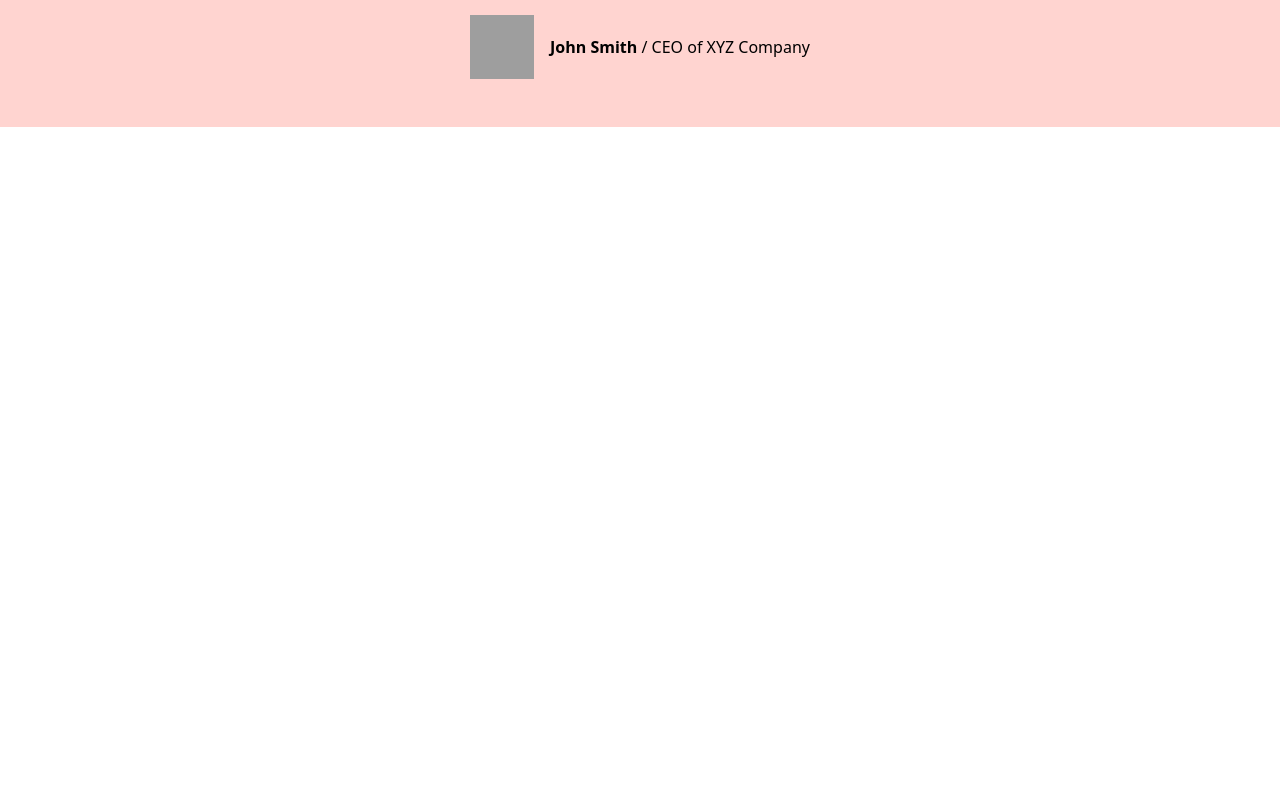
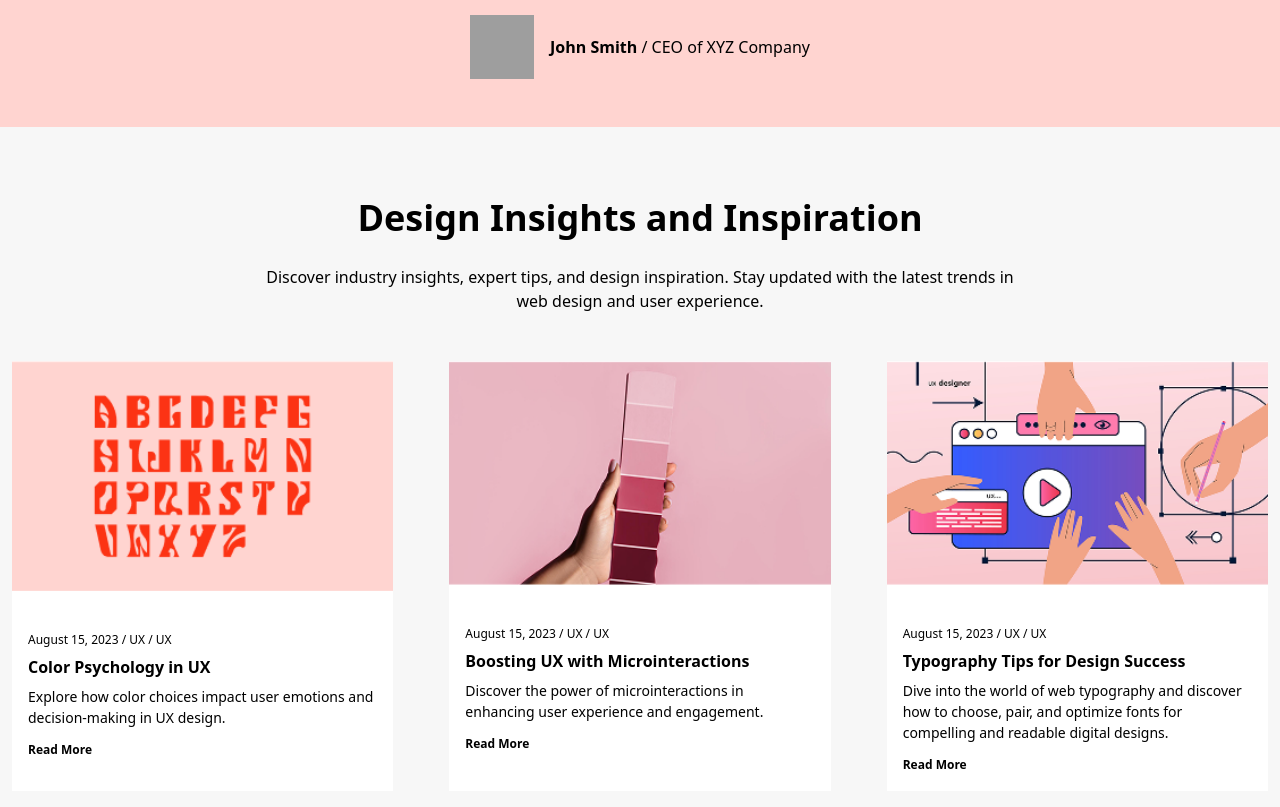
Before and after one commit to shagorpixel/simple-portfullio-reactjs, a React (Vite) app: page / in a window 1280 px wide. Shown: the part 3140-3947 px from the top of the page. Before the commit the page ends 3267 px from the top, so only its background shows below. Built offline with nearby package versions, Linux system fonts and the light colour scheme; grey boxes are pictures that could not be loaded.

Commit message:
Add Blog Section

```diff
--- /dev/null
+++ b/src/Pages/Home/Components/Blog.jsx
@@ -0,0 +1,35 @@
+import React from 'react';
+import { blogs } from '../Data/blogs';
+
+const Blog = () => {
+    return (
+        <section className="py-16 bg-[#F7F7F7]">
+        <div className="container px-3 mx-auto space-y-12 pb-8">
+          <div className=" max-w-3xl mx-auto text-center space-y-5 ">
+            <h2 className=" leading-[150%] font-bold text-4xl">Design Insights and Inspiration</h2>
+            <p className=" font-normal text-base leading-[150%]">Discover industry insights, expert tips, and design inspiration. Stay updated with the latest trends in web design and user experience.</p>
+          </div>
+
+          <div className=" grid grid-cols-1 md:grid-cols-3 gap-14 ">
+            {
+                blogs.map((blog,index)=>
+                <div className=" space-y-6 bg-white">
+                    <img className=" w-full" src={blog.image} alt={blog.title} />
+                    <div className=" space-y-2 p-4">
+                        <h6 className=" text-xs leading-[150%]">{blog.date} / UX</h6>
+                        <h3 className=" text-base leading-[130%] font-bold">{blog.title}</h3>
+                        <p className=" text-sm font-normal leading-[150%]">{blog.description}</p>
+                        <button className=" text-xs  leading-[150%]"><span className="font-bold">Read More</span> <span className=" font-normal"></span><i className="fa-solid fa-arrow-right"></i></button>
+                    </div>
+              </div>
+                )
+            }
+
+          </div>
+
+        </div>
+      </section>
+    );
+};
+
+export default Blog;
--- /dev/null
+++ b/src/Pages/Home/Data/blogs.js
@@ -0,0 +1,23 @@
+import Insights1 from '../../../assets/img/Inspiration-1.png'
+import Insights2 from '../../../assets/img/Inspiration-2.png'
+import Insights3 from '../../../assets/img/Inspiration-3.png'
+export const blogs = [
+    {
+        date:'August 15, 2023 / UX',
+        title:'Color Psychology in UX',
+        description:'Explore how color choices impact user emotions and decision-making in UX design.',
+        image:Insights1
+    },
+    {
+        date:'August 15, 2023 / UX',
+        title:'Boosting UX with Microinteractions',
+        description:'Discover the power of microinteractions in enhancing user experience and engagement.',
+        image:Insights2
+    },
+    {
+        date:'August 15, 2023 / UX',
+        title:'Typography Tips for Design Success',
+        description:'Dive into the world of web typography and discover how to choose, pair, and optimize fonts for compelling and readable digital designs.',
+        image:Insights3
+    },
+]
--- a/src/Pages/Home/Home.jsx
+++ b/src/Pages/Home/Home.jsx
@@ -5,6 +5,7 @@ import Service from './Components/Service';
 import Portfullio from './Components/Portfullio';
 import CoreDesign from './Components/CoreDesign';
 import Testimonial from './Components/Testimonial';
+import Blog from './Components/Blog';
 
 
 const Home = () => {
@@ -16,6 +17,7 @@ const Home = () => {
             <Portfullio></Portfullio>
             <CoreDesign></CoreDesign>
             <Testimonial></Testimonial>
+            <Blog></Blog>
         </div>
     );
 };
```
